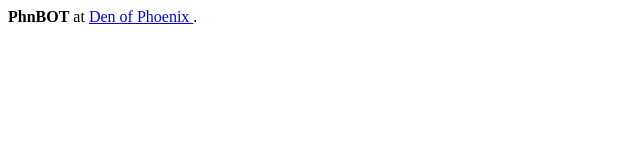
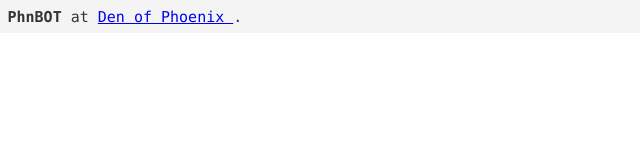
Before and after one commit to MizoPro/PhnBot, a website: page public/index.html in a window 1280 px wide. Shown: the full height of the page, 0-640 px from the left. Drawn offline with Linux system fonts and the light colour scheme.

Commit message:
Forget require request

```diff
--- a/index.js
+++ b/index.js
@@ -9,6 +9,7 @@
 const express = require("express");
 const bodyParser = require("body-parser");
 const path = require("path");
+const request = require("request");
 const dotenv = require("dotenv");
 
 // Load environment variables and add them to `process.env`
--- a/public/index.html
+++ b/public/index.html
@@ -2,12 +2,26 @@
 <html>
 <head>
     <title>PhnBOT</title>
+    <style type="text/css">
+    body {
+        margin: 0;
+        font-family: consolas, monospace;
+        font-size: 15px;
+    }
+    .content {
+        padding: .5em;
+        background-color: #F4F4F4;
+        color: #333;
+    }
+    </style>
 </head>
 <body>
-    <strong>PhnBOT</strong>
-    at
-    <a href="https://facebook.com/PhoenixDen">
-        Den of Phoenix
-    </a>.
+    <div class="content">
+        <strong>PhnBOT</strong>
+        at
+        <a href="https://facebook.com/PhoenixsDen">
+            Den of Phoenix
+        </a>.
+    </div>
 </body>
 </html>
```
